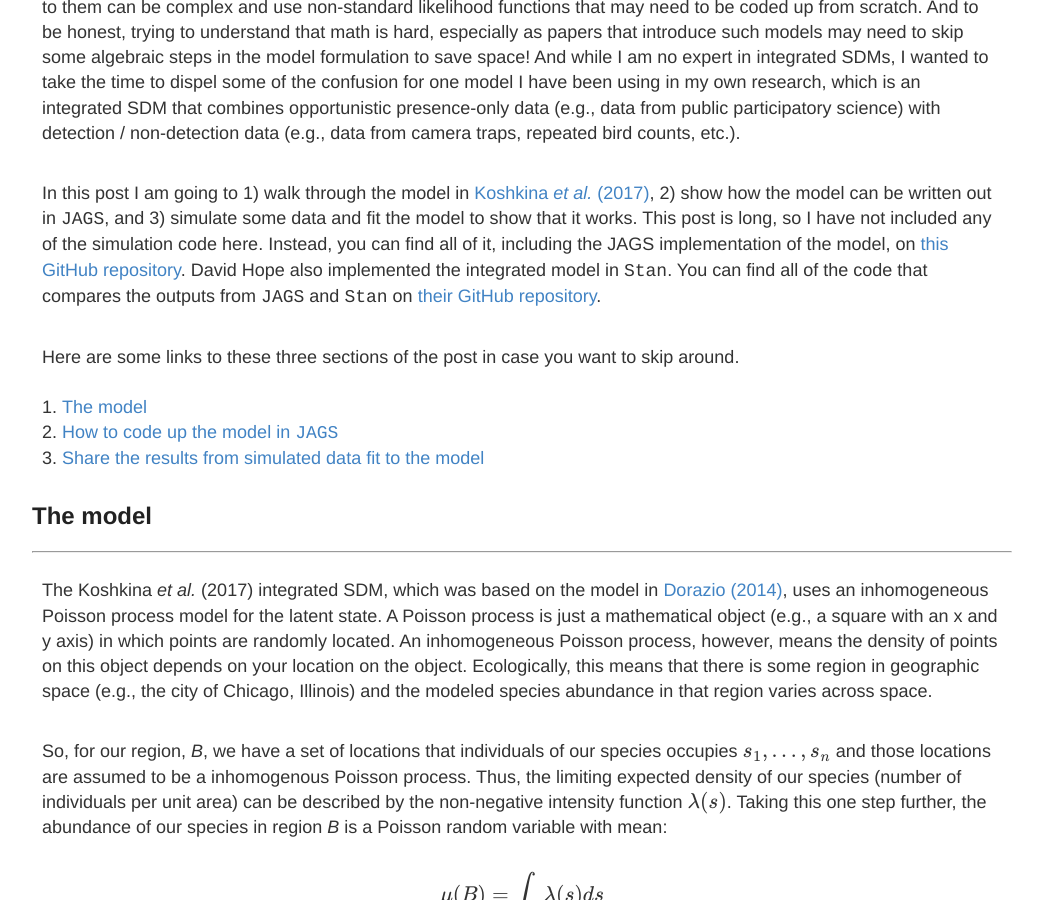
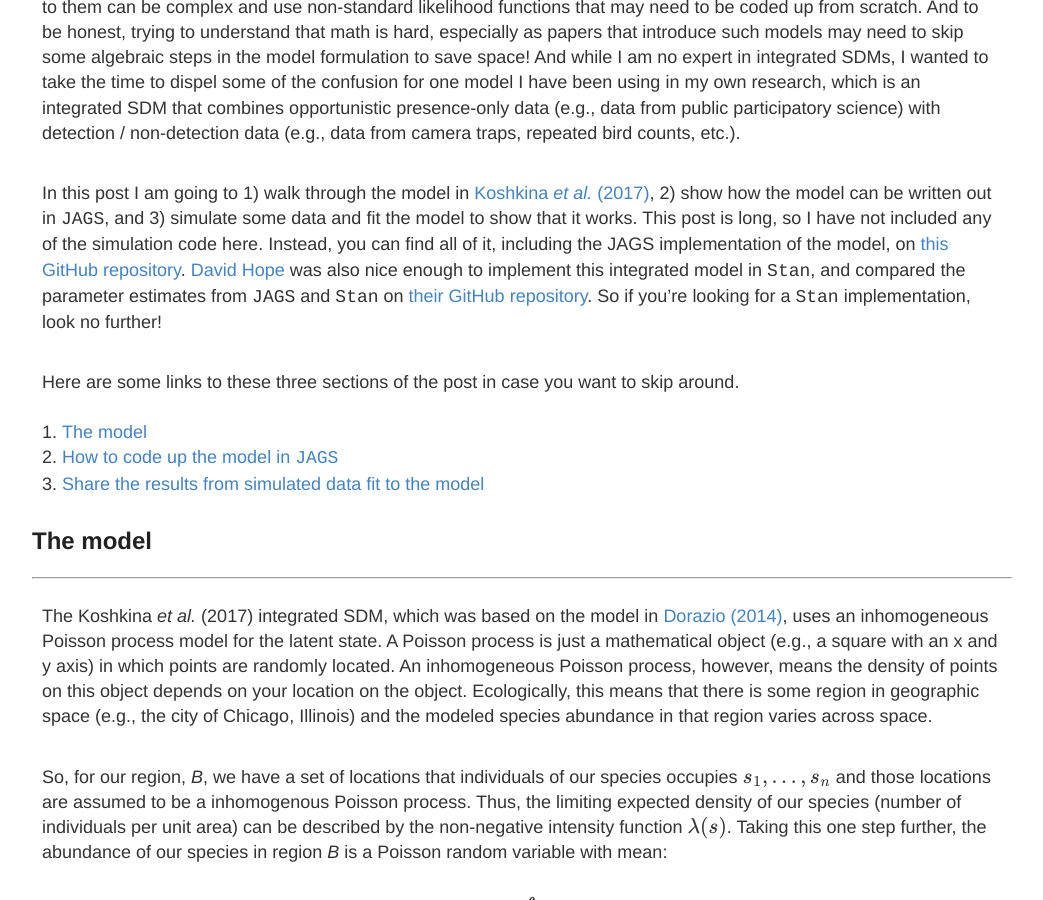
Before and after one commit to mfidino/mfidino.github.io, a Jekyll site: the page built from blog/_posts/2021-8-25-bayesian_integrated_model.md, in a window 1280 px wide and 900 px high, scrolled down 684 px. Shown: the whole window, without its empty margins (118-1161 px from the left). Built offline with Jekyll 4.4.1, drawn with Linux system fonts in a browser that asks for light colours; formulas are drawn with MathJax 3.

Commit message:
Update 2021-8-25-bayesian_integrated_model.md

```diff
--- a/blog/_posts/2021-8-25-bayesian_integrated_model.md
+++ b/blog/_posts/2021-8-25-bayesian_integrated_model.md
@@ -10,7 +10,7 @@ SDMs are being regularly improved, and one class of model I am very excited abou
 
 In my opinion, the biggest hurdle that prevents the wide scale adoption of integrated SDMs is that the math associated to them can be complex and use non-standard likelihood functions that may need to be coded up from scratch. And to be honest, trying to understand that math is hard, especially as papers that introduce such models may need to skip some algebraic steps in the model formulation to save space! And while I am no expert in integrated SDMs, I wanted to take the time to dispel some of the confusion for one model I have been using in my own research, which is an integrated SDM that combines opportunistic presence-only data (e.g., data from public participatory science) with detection / non-detection data (e.g., data from camera traps, repeated bird counts, etc.).
 
-In this post I am going to 1) walk through the model in [Koshkina *et al.* (2017)](https://besjournals.onlinelibrary.wiley.com/doi/10.1111/2041-210X.12738), 2) show how the model can be written out in `JAGS`, and 3) simulate some data and fit the model to show that it works. This post is long, so I have not included any of the simulation code here. Instead, you can find all of it, including the JAGS implementation of the model, on [this GitHub repository](https://github.com/mfidino/integrated-occupancy-model). David Hope also implemented the integrated model in `Stan`. You can find all of the code that compares the outputs from `JAGS` and `Stan` on [their GitHub repository](https://github.com/dhope/integrated-occupancy-model).
+In this post I am going to 1) walk through the model in [Koshkina *et al.* (2017)](https://besjournals.onlinelibrary.wiley.com/doi/10.1111/2041-210X.12738), 2) show how the model can be written out in `JAGS`, and 3) simulate some data and fit the model to show that it works. This post is long, so I have not included any of the simulation code here. Instead, you can find all of it, including the JAGS implementation of the model, on [this GitHub repository](https://github.com/mfidino/integrated-occupancy-model). [David Hope](https://davidhope.ca/) was also nice enough to implement this integrated model in `Stan`, and compared the parameter estimates from `JAGS` and `Stan` on [their GitHub repository](https://github.com/dhope/integrated-occupancy-model). So if you're looking for a `Stan` implementation, look no further!
 
 Here are some links to these three sections of the post in case you want to skip around.
 
```
